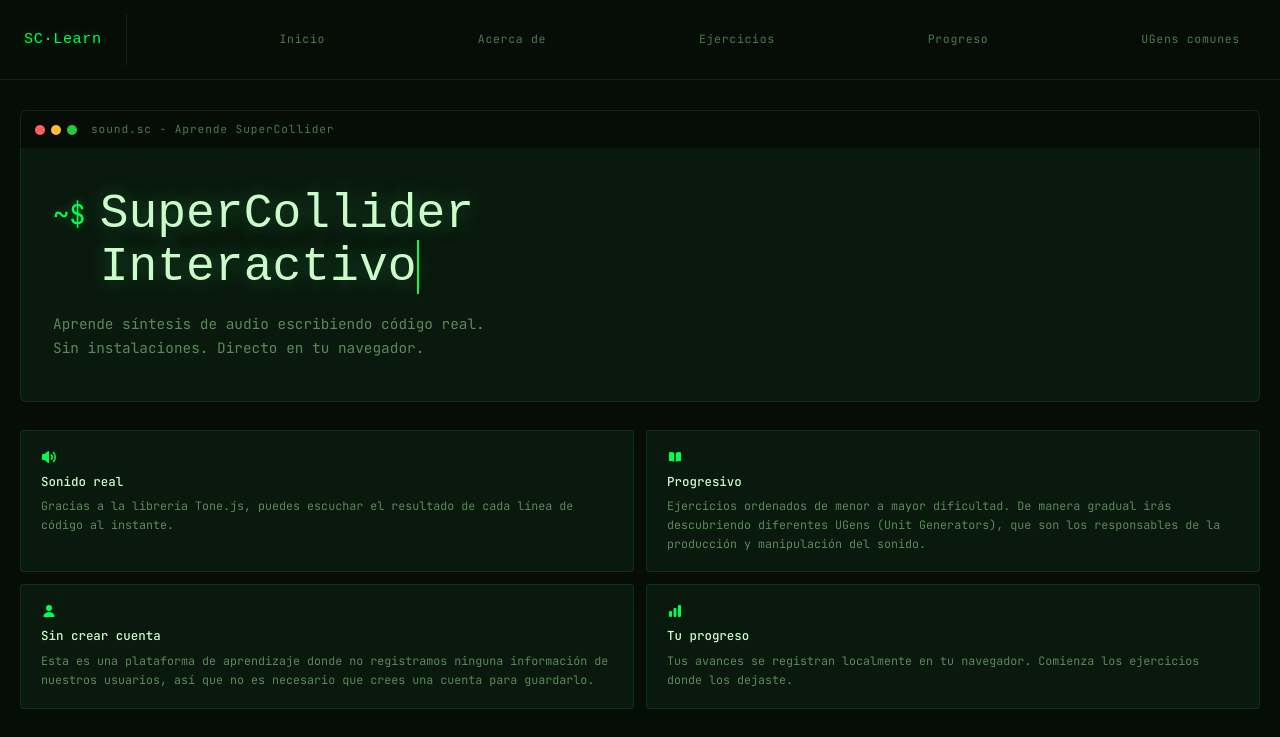
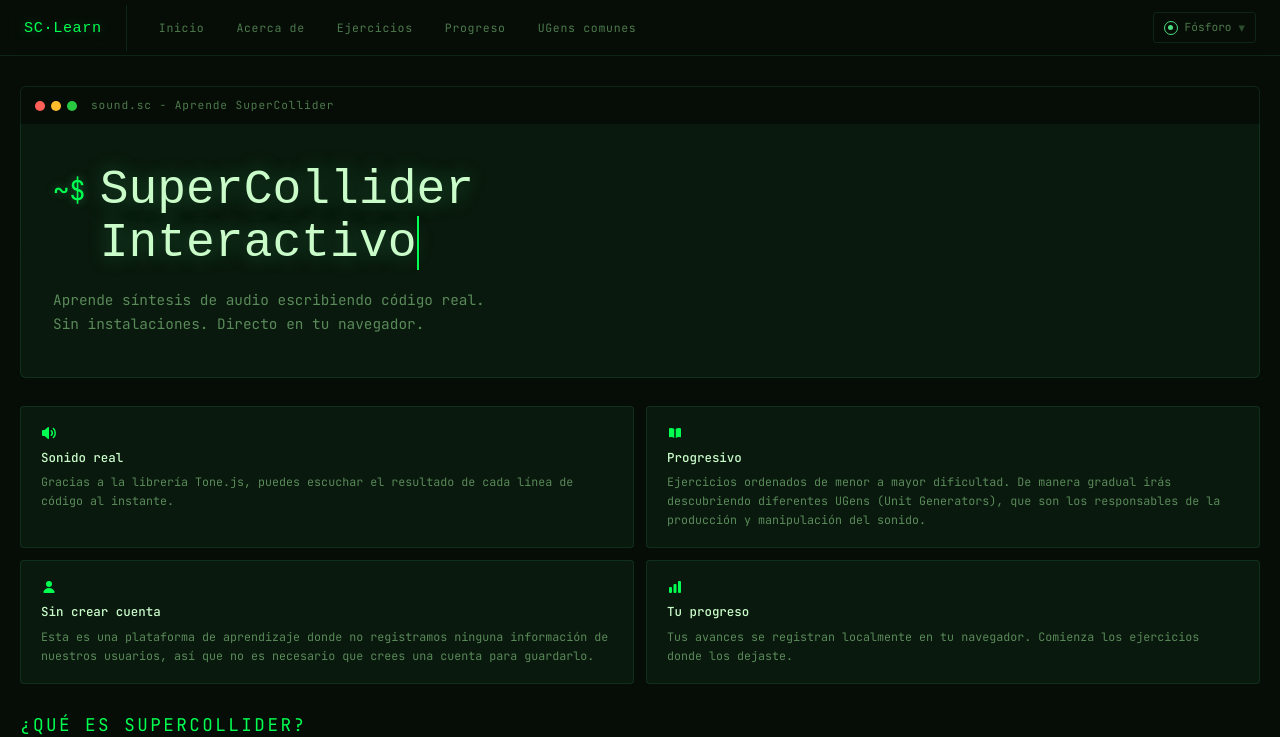
Before and after one commit to jmsanJS/supercollider-learn, a Next.js app: page / in a window 1280 px wide. Shown: the top 737 px of the page. Built offline with nearby package versions, Linux system fonts and the light colour scheme.

Commit message:
feat: integrate ThemeSelector into TopNavbar

```diff
--- a/src/components/TopNavbar/TopNavbar.tsx
+++ b/src/components/TopNavbar/TopNavbar.tsx
@@ -1,8 +1,9 @@
-"use client"
+"use client";
 
 import { useState } from "react";
 import styles from "./TopNavbar.module.css";
 import Link from "next/link";
+import ThemeSelector from "../ThemeSelector/ThemeSelector";
 
 export default function TopNavbar() {
   const [tab, setTab] = useState("home");
@@ -18,7 +19,10 @@
   return (
     <>
       <nav className={styles.topbar}>
-        <Link href="/" className={styles.logo_mark}>SC·Learn</Link>
+        <div>
+          <Link href="/" className={styles.logo_mark}>
+            SC·Learn
+          </Link>
           {tabs.map((t) => (
             <Link
               key={t.id}
@@ -29,6 +33,10 @@
               {t.label}
             </Link>
           ))}
+        </div>
+        <div>
+          <ThemeSelector />
+        </div>
       </nav>
     </>
   );
```
Lines whose indentation alone changed are shown as unchanged.
